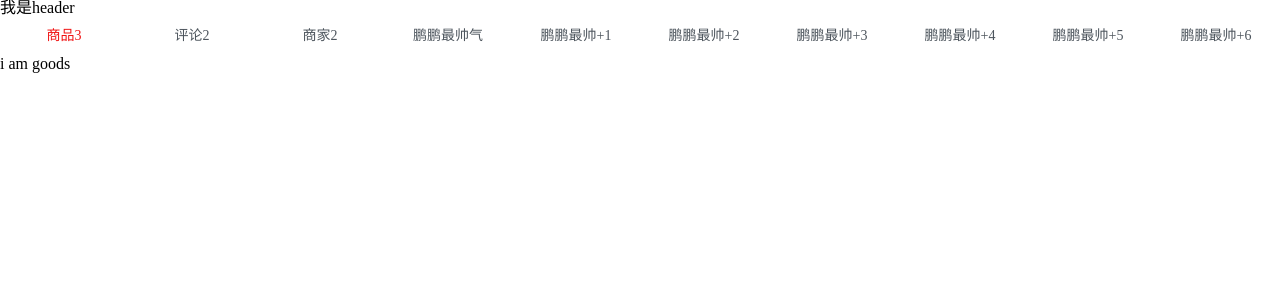
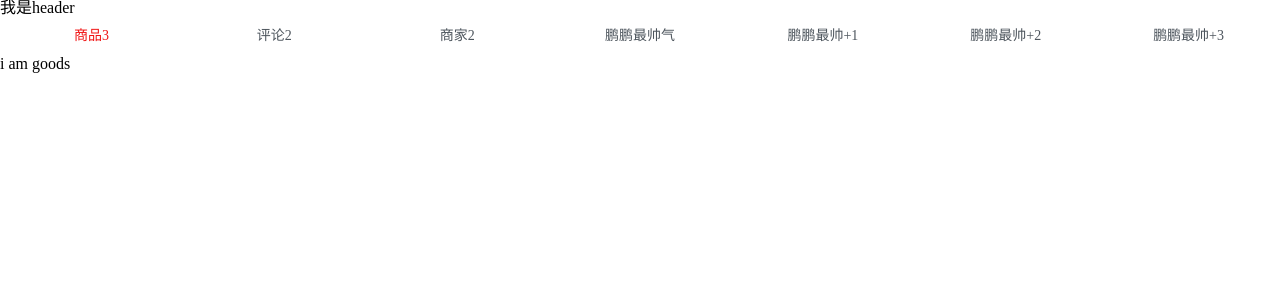
Before and after one commit to caojialei/sell, a Vue app: page /#/goods in a window 1280 px wide. Shown: the top 300 px of the page. Built offline with nearby package versions, Linux system fonts and the light colour scheme; what vue-resource would draw is missing.

Commit message:
Revert "测试"
This reverts commit f705af3f8223df769a54832220aa4a86b04a7795.

# Conflicts:
#	src/App.vue

```diff
--- a/src/App.vue
+++ b/src/App.vue
@@ -14,9 +14,6 @@
       <div class="tab-item"><router-link to='/seller'>鹏鹏最帅+1</router-link></div>
       <div class="tab-item"><router-link to='/seller'>鹏鹏最帅+2</router-link></div>
       <div class="tab-item"><router-link to='/seller'>鹏鹏最帅+3</router-link></div>
-      <div class="tab-item"><router-link to='/seller'>鹏鹏最帅+4</router-link></div>
-      <div class="tab-item"><router-link to='/seller'>鹏鹏最帅+5</router-link></div>
-      <div class="tab-item"><router-link to='/seller'>鹏鹏最帅+6</router-link></div>
     </div>
     <router-view></router-view>
   </div>
```
